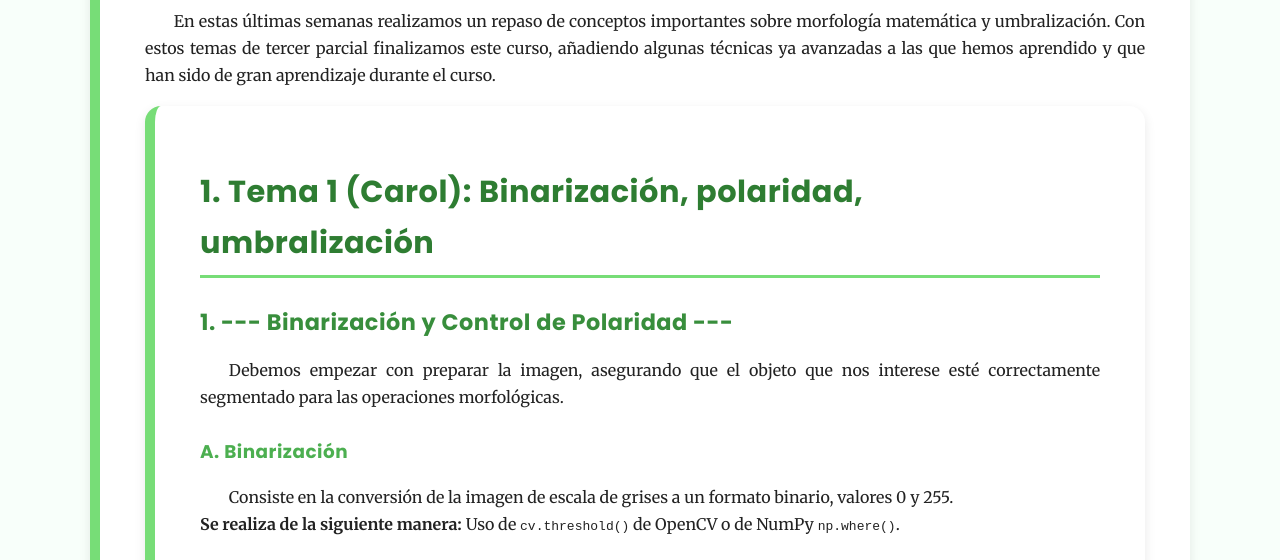
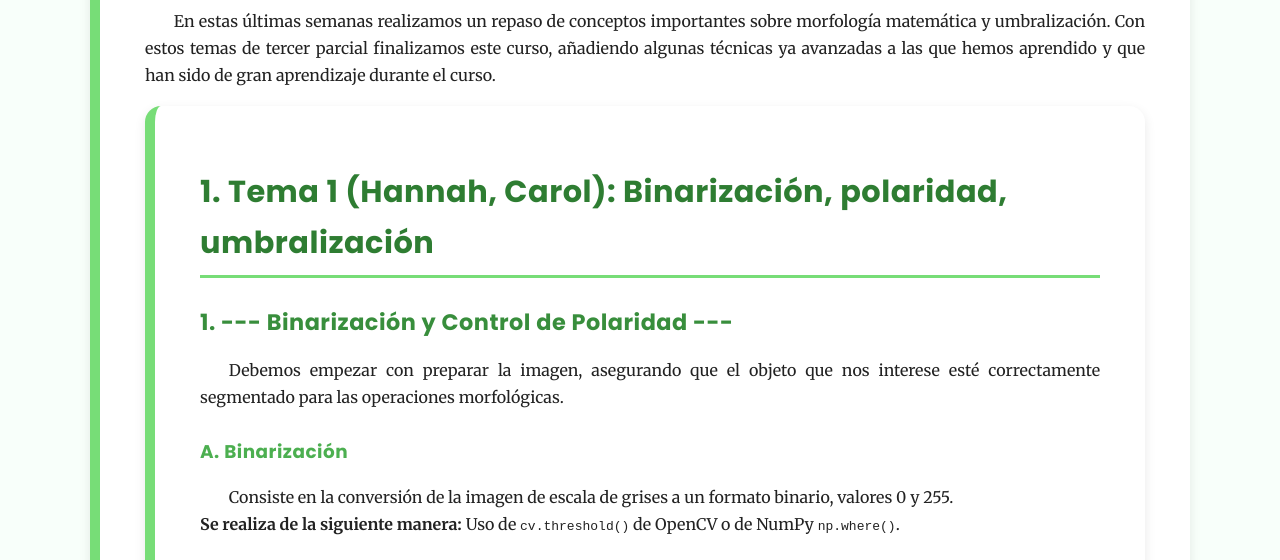
Before and after one commit to hannahgon25/procesamiento-imagenes-p2, a plain HTML site: page index.html in a window 1280 px wide. Shown: the part 540-1100 px from the top of the page. Drawn offline with Linux system fonts and the light colour scheme.

Commit message:
Update index.html

```diff
--- a/index.html
+++ b/index.html
@@ -45,7 +45,7 @@
 
 
 <section id="tema1">
-  <h2>1. Tema 1 (Carol): Binarización, polaridad, umbralización</h2>
+  <h2>1. Tema 1 (Hannah, Carol): Binarización, polaridad, umbralización</h2>
 
   <h3>1. --- Binarización y Control de Polaridad --- </h3>
   <p>
```
